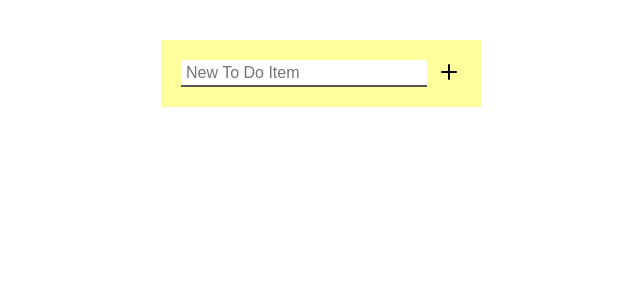
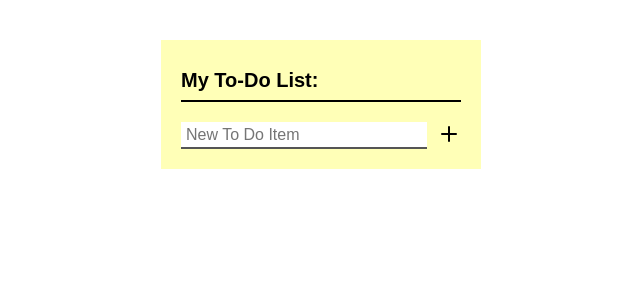
Before and after one commit to dahea/todo, a React (Create React App) app: page / in a window 1280 px wide. Shown: the top 300 px of the page, without its empty margins (319-959 px from the left). Built offline with nearby package versions, Linux system fonts and the light colour scheme.

Commit message:
more style changes

```diff
--- a/src/App.css
+++ b/src/App.css
@@ -1,10 +1,17 @@
 .to-do-list {
   margin: 40px auto;
   max-width: 320px;
-  background: #ffff9b;
+  background: #ffffb7;
   padding: 20px;
   box-sizing: border-box;
+}
 
+.to-do-list h1 {
+	font-size: 20px;
+	font-weight: 600;
+	margin-bottom: 20px;
+	line-height: 2;
+	border-bottom: 2px solid #000;
 }
 
 .to-do-list ul li {
@@ -25,13 +32,10 @@
 
 .to-do-list ul li.complete {
 	text-decoration: line-through;
-	opacity: .5;
 }
 
-.to-do-list ul li.complete .options-wrapper .option.complete{
-	svg {
-		stroke: red;
-	}
+.to-do-list ul li.complete .options-wrapper .option.complete svg {
+	stroke: #00ce03;
 }
 
 .add-item {
--- a/src/App.js
+++ b/src/App.js
@@ -108,6 +108,7 @@ class App extends Component {
     const listItems = this.state.listItems;
     return (
       <div className='to-do-list'>
+        <h1>My To-Do List:</h1>
         <List listItems={listItems} clickComplete={this.clickComplete} clickDelete={this.clickDelete} />
         <NewItem clickAddButton={this.clickAddButton} handleInputChange={this.handleInputChange} hasError={this.state.hasError}/>
       </div>
```
